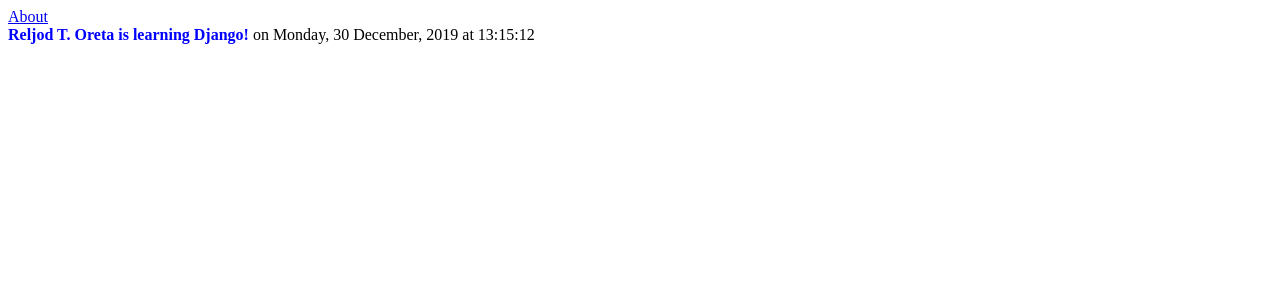
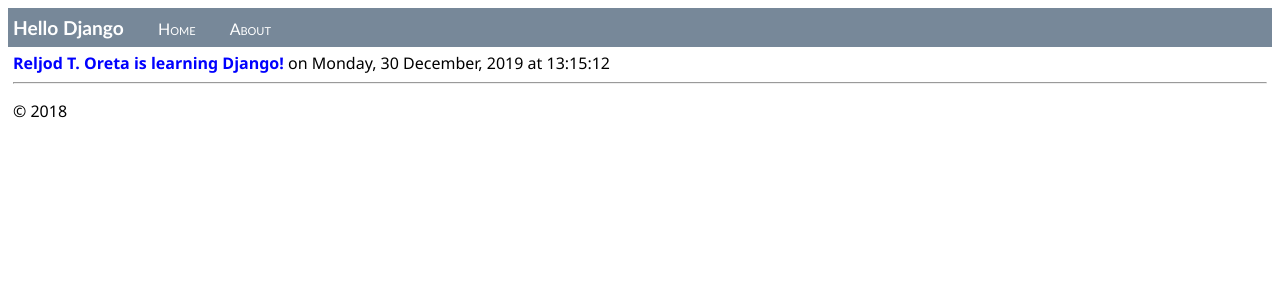
Before and after one commit to Reljod/DjangoWebProject1, a Django app: page / in a window 1280 px wide. Shown: the top 300 px of the page. Run offline with Django 3.2, Linux system fonts and the light colour scheme.

Commit message:
Used template inheritance to create a header and nav bar. Created layout.html then inherit those to about.html and index.html using extend keyword.

```diff
--- a/DjangoWebProject1/MyApp1/static/site.css
+++ b/DjangoWebProject1/MyApp1/static/site.css
@@ -2,3 +2,31 @@
     font-weight: 600;
     color: blue;
 }
+
+.navbar {
+    background-color: lightslategray;
+    font-size: 1em;
+    font-family: 'Trebuchet MS', 'Lucida Sans Unicode', 'Lucida Grande', 'Lucida Sans', Arial, sans-serif;
+    color: white;
+    padding: 8px 5px 8px 5px;
+}
+
+    .navbar a {
+        text-decoration: none;
+        color: inherit;
+    }
+
+.navbar-brand {
+    font-size: 1.2em;
+    font-weight: 600;
+}
+
+.navbar-item {
+    font-variant: small-caps;
+    margin-left: 30px;
+}
+
+.body-content {
+    padding: 5px;
+    font-family: 'Segoe UI', Tahoma, Geneva, Verdana, sans-serif;
+}
--- a/DjangoWebProject1/MyApp1/templates/MyApp1/about.html
+++ b/DjangoWebProject1/MyApp1/templates/MyApp1/about.html
@@ -1,3 +1,4 @@
+{% extends "MyApp1/layout.html" %}
 <!DOCTYPE html>
 
 <html>
@@ -7,8 +8,9 @@
         <link rel="stylesheet" type="text/css" href="{% static 'site.css' %}" />
     </head>
     <body>
-        <div><a href="home">Home</a></div>
+        {% block content %}
         {{ content }}
+        {% endblock %}
     </body>
 </html>
 </html>
--- a/DjangoWebProject1/MyApp1/templates/MyApp1/index.html
+++ b/DjangoWebProject1/MyApp1/templates/MyApp1/index.html
@@ -1,3 +1,5 @@
+{% extends "MyApp1/layout.html" %}
+
 <html>
 <head>
     <title>{{ title }}</title>
@@ -6,7 +8,8 @@
 </head>
 
 <body>
-    <div><a href="about">About</a></div>
+    {% block content %}
     <span class="message">{{ message }}</span>{{ content }}
+    {% endblock %}
 </body>
 </html>
--- /dev/null
+++ b/DjangoWebProject1/MyApp1/templates/MyApp1/layout.html
@@ -0,0 +1,25 @@
+<!DOCTYPE html>
+<html>
+<head>
+    <meta charset="utf-8" />
+    <title>{{ title }}</title>
+    {% load static %}
+    <link rel="stylesheet" type="text/css" href="{% static 'site.css' %}" />
+</head>
+
+<body>
+    <div class="navbar">
+       <a href="/" class="navbar-brand">Hello Django</a>
+       <a href="{% url 'home' %}" class="navbar-item">Home</a>
+       <a href="{% url 'about' %}" class="navbar-item">About</a>
+    </div>
+
+    <div class="body-content">
+{% block content %}{% endblock %}
+        <hr/>
+        <footer>
+            <p>&copy; 2018</p>
+        </footer>
+    </div>
+</body>
+</html>
```
Also changed, not shown: 1 other file.
